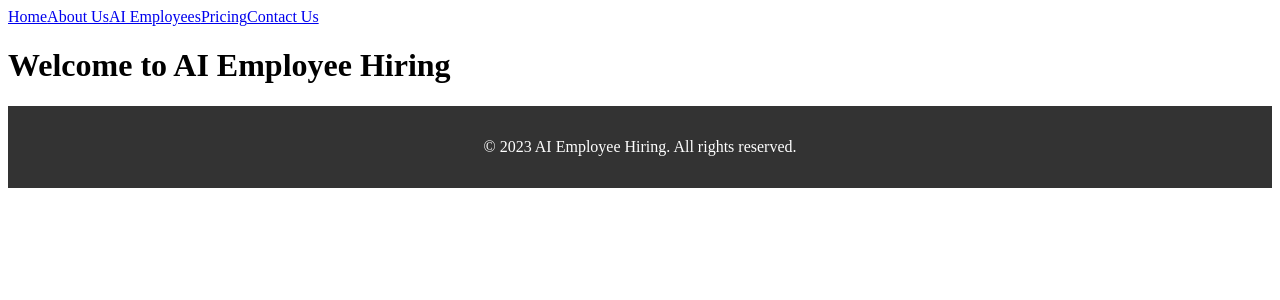
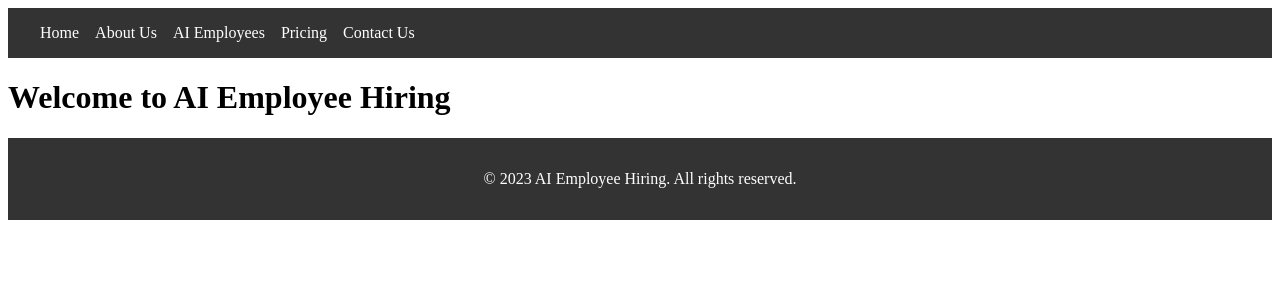
Before and after one commit to NixonDash/ai-employee-hiring, a Next.js app: page / in a window 1280 px wide. Shown: the top 300 px of the page. Built offline with nearby package versions, Linux system fonts and the light colour scheme.

Commit message:
Update _header.css

```diff
--- a/public/styles/partials/_header.css
+++ b/public/styles/partials/_header.css
@@ -1,5 +1,31 @@
 /* public/styles/partials/_header.css */
-/* ... other existing styles ... */
+
+header {
+  display: flex;
+  justify-content: space-between;
+  padding: 1rem 2rem;
+  background-color: #333;
+  color: #fff;
+}
+
+header h1 {
+  font-size: 1.5rem;
+  margin: 0;
+}
+
+header nav {
+  display: flex;
+  gap: 1rem;
+}
+
+header nav a {
+  color: #fff;
+  text-decoration: none;
+}
+
+header nav a:hover {
+  text-decoration: underline;
+}
 
 /* Add this media query */
 @media (max-width: 768px) {
```
